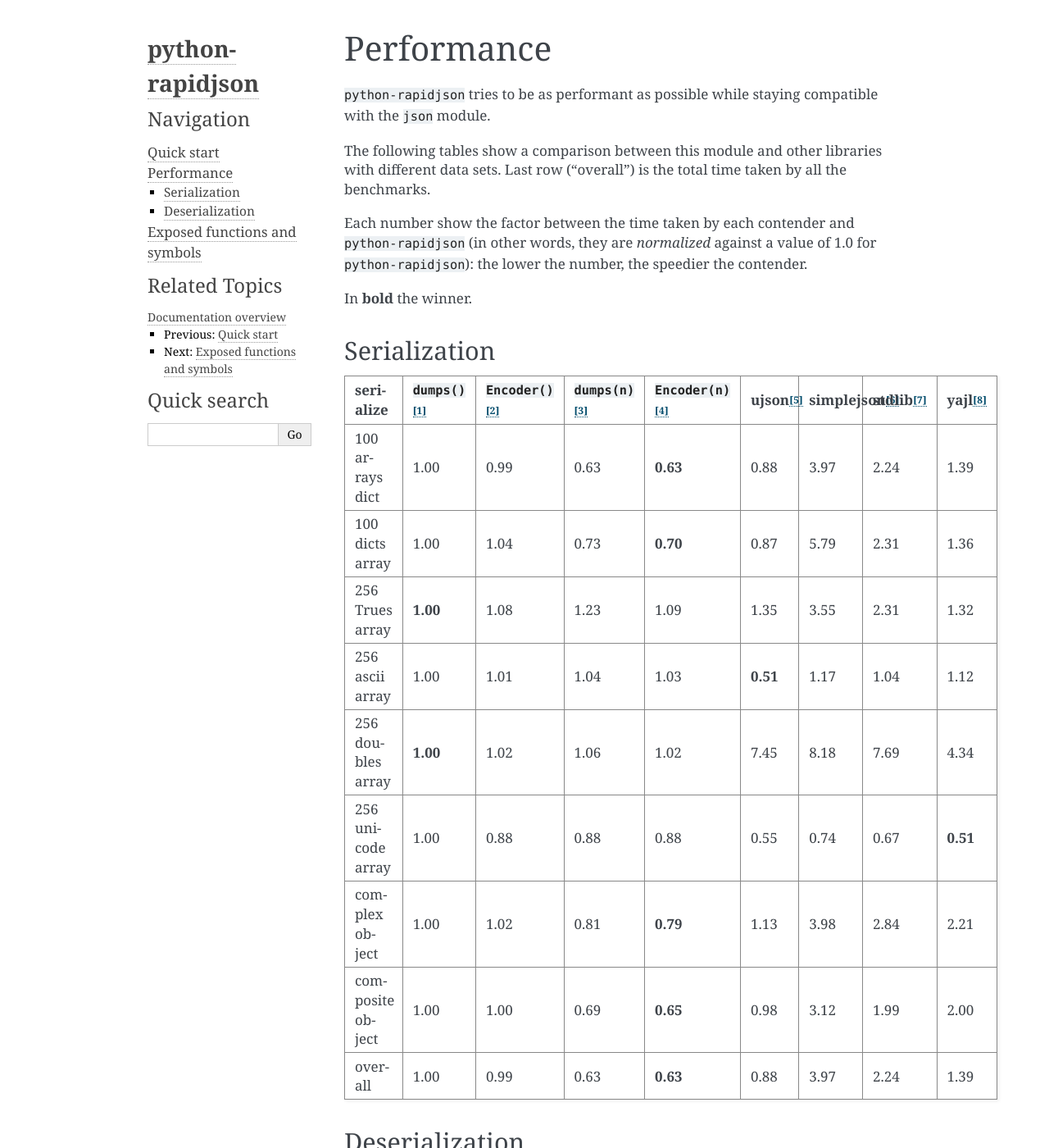
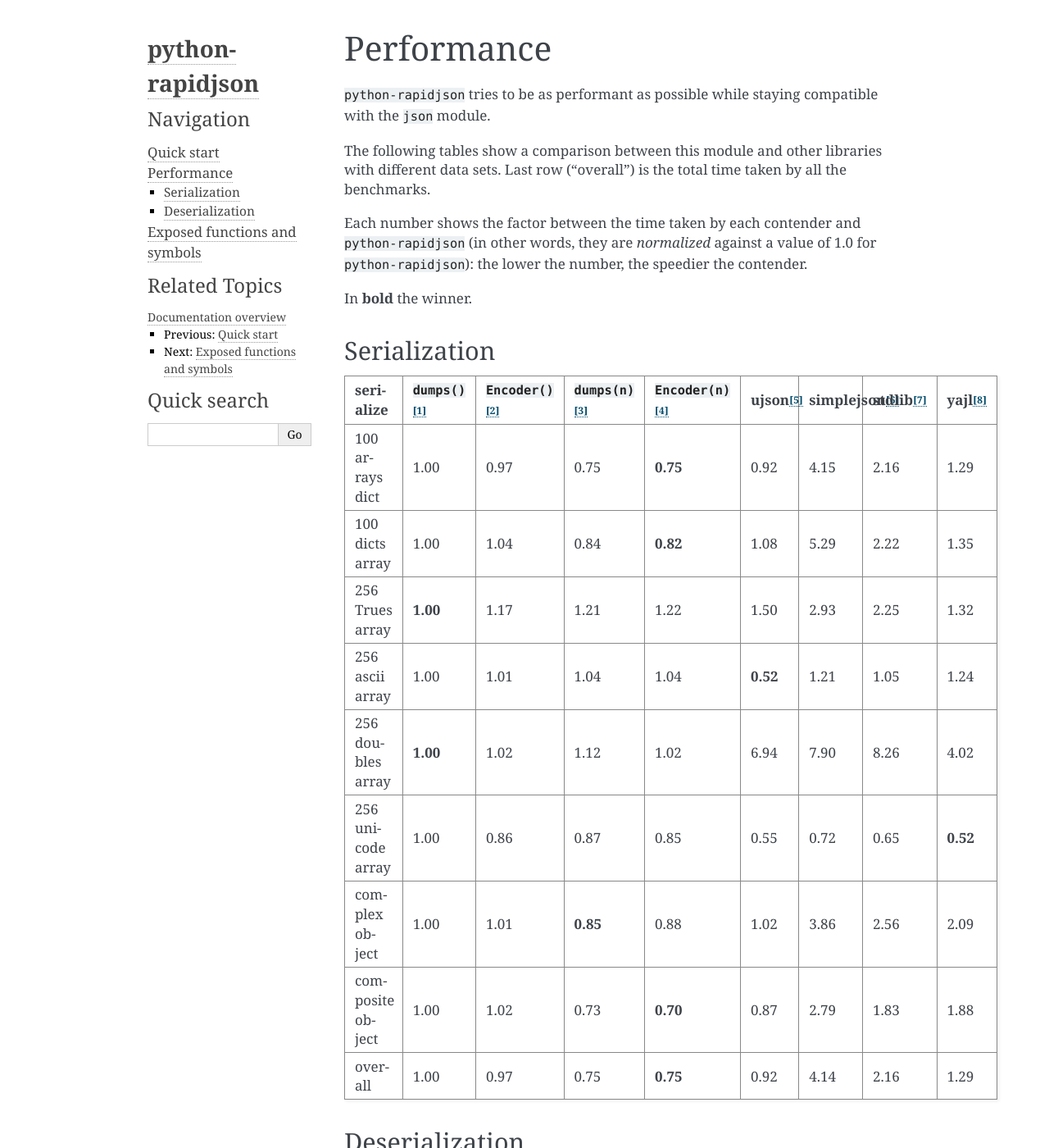
Before and after one commit to python-rapidjson/python-rapidjson, a Sphinx documentation site: the page built from docs/benchmarks.rst, in a window 1280 px wide and 1400 px high. Shown: the whole window at 82% size. Built offline with Sphinx 7.4.7, drawn with Linux system fonts in a browser that asks for light colours; some of the changed text lies outside the part shown.

Commit message:
Update speed comparison tables

```diff
--- a/docs/benchmarks.rst
+++ b/docs/benchmarks.rst
@@ -15,7 +15,7 @@ the ``json`` module.
 The following tables show a comparison between this module and other libraries with
 different data sets.  Last row (“overall”) is the total time taken by all the benchmarks.
 
-Each number show the factor between the time taken by each contender and
+Each number shows the factor between the time taken by each contender and
 ``python-rapidjson`` (in other words, they are *normalized* against a value of 1.0 for
 ``python-rapidjson``): the lower the number, the speedier the contender.
 
@@ -28,23 +28,23 @@ Serialization
 +-----------------------+----------------------+----------------------+----------------------+----------------------+----------------------+----------------------+----------------------+----------------------+
 |       serialize       |  ``dumps()``\ [1]_   | ``Encoder()``\ [2]_  |  ``dumps(n)``\ [3]_  | ``Encoder(n)``\ [4]_ |     ujson\ [5]_      |   simplejson\ [6]_   |     stdlib\ [7]_     |      yajl\ [8]_      |
 +=======================+======================+======================+======================+======================+======================+======================+======================+======================+
-|    100 arrays dict    |         1.00         |         0.99         |         0.63         |       **0.63**       |         0.88         |         3.97         |         2.24         |         1.39         |
+|    100 arrays dict    |         1.00         |         0.97         |         0.75         |       **0.75**       |         0.92         |         4.15         |         2.16         |         1.29         |
 +-----------------------+----------------------+----------------------+----------------------+----------------------+----------------------+----------------------+----------------------+----------------------+
-|    100 dicts array    |         1.00         |         1.04         |         0.73         |       **0.70**       |         0.87         |         5.79         |         2.31         |         1.36         |
+|    100 dicts array    |         1.00         |         1.04         |         0.84         |       **0.82**       |         1.08         |         5.29         |         2.22         |         1.35         |
 +-----------------------+----------------------+----------------------+----------------------+----------------------+----------------------+----------------------+----------------------+----------------------+
-|    256 Trues array    |       **1.00**       |         1.08         |         1.23         |         1.09         |         1.35         |         3.55         |         2.31         |         1.32         |
+|    256 Trues array    |       **1.00**       |         1.17         |         1.21         |         1.22         |         1.50         |         2.93         |         2.25         |         1.32         |
 +-----------------------+----------------------+----------------------+----------------------+----------------------+----------------------+----------------------+----------------------+----------------------+
-|    256 ascii array    |         1.00         |         1.01         |         1.04         |         1.03         |       **0.51**       |         1.17         |         1.04         |         1.12         |
+|    256 ascii array    |         1.00         |         1.01         |         1.04         |         1.04         |       **0.52**       |         1.21         |         1.05         |         1.24         |
 +-----------------------+----------------------+----------------------+----------------------+----------------------+----------------------+----------------------+----------------------+----------------------+
-|   256 doubles array   |       **1.00**       |         1.02         |         1.06         |         1.02         |         7.45         |         8.18         |         7.69         |         4.34         |
+|   256 doubles array   |       **1.00**       |         1.02         |         1.12         |         1.02         |         6.94         |         7.90         |         8.26         |         4.02         |
 +-----------------------+----------------------+----------------------+----------------------+----------------------+----------------------+----------------------+----------------------+----------------------+
-|   256 unicode array   |         1.00         |         0.88         |         0.88         |         0.88         |         0.55         |         0.74         |         0.67         |       **0.51**       |
+|   256 unicode array   |         1.00         |         0.86         |         0.87         |         0.85         |         0.55         |         0.72         |         0.65         |       **0.52**       |
 +-----------------------+----------------------+----------------------+----------------------+----------------------+----------------------+----------------------+----------------------+----------------------+
-|    complex object     |         1.00         |         1.02         |         0.81         |       **0.79**       |         1.13         |         3.98         |         2.84         |         2.21         |
+|    complex object     |         1.00         |         1.01         |       **0.85**       |         0.88         |         1.02         |         3.86         |         2.56         |         2.09         |
 +-----------------------+----------------------+----------------------+----------------------+----------------------+----------------------+----------------------+----------------------+----------------------+
-|   composite object    |         1.00         |         1.00         |         0.69         |       **0.65**       |         0.98         |         3.12         |         1.99         |         2.00         |
+|   composite object    |         1.00         |         1.02         |         0.73         |       **0.70**       |         0.87         |         2.79         |         1.83         |         1.88         |
 +-----------------------+----------------------+----------------------+----------------------+----------------------+----------------------+----------------------+----------------------+----------------------+
-|        overall        |         1.00         |         0.99         |         0.63         |       **0.63**       |         0.88         |         3.97         |         2.24         |         1.39         |
+|        overall        |         1.00         |         0.97         |         0.75         |       **0.75**       |         0.92         |         4.14         |         2.16         |         1.29         |
 +-----------------------+----------------------+----------------------+----------------------+----------------------+----------------------+----------------------+----------------------+----------------------+
 
 
@@ -54,23 +54,23 @@ Deserialization
 +-----------------------+-----------------------+-----------------------+-----------------------+-----------------------+-----------------------+-----------------------+-----------------------+-----------------------+
 |      deserialize      |   ``loads()``\ [9]_   | ``Decoder()``\ [10]_  |  ``loads(n)``\ [11]_  | ``Decoder(n)``\ [12]_ |         ujson         |      simplejson       |        stdlib         |         yajl          |
 +=======================+=======================+=======================+=======================+=======================+=======================+=======================+=======================+=======================+
-|    100 arrays dict    |         1.00          |         1.00          |       **0.90**        |         0.90          |         0.96          |         1.40          |         1.12          |         1.15          |
+|    100 arrays dict    |         1.00          |         1.00          |         0.90          |       **0.89**        |         0.96          |         1.52          |         1.17          |         1.14          |
 +-----------------------+-----------------------+-----------------------+-----------------------+-----------------------+-----------------------+-----------------------+-----------------------+-----------------------+
-|    100 dicts array    |         1.00          |         1.04          |       **0.87**        |         0.88          |         0.94          |         1.95          |         1.61          |         1.25          |
+|    100 dicts array    |         1.00          |         1.22          |       **0.85**        |         0.87          |         0.93          |         2.13          |         1.58          |         1.23          |
 +-----------------------+-----------------------+-----------------------+-----------------------+-----------------------+-----------------------+-----------------------+-----------------------+-----------------------+
-|    256 Trues array    |       **1.00**        |         1.24          |         1.17          |         1.25          |         1.16          |         2.09          |         1.87          |         1.86          |
+|    256 Trues array    |       **1.00**        |         1.37          |         1.19          |         1.24          |         1.12          |         2.04          |         1.77          |         1.77          |
 +-----------------------+-----------------------+-----------------------+-----------------------+-----------------------+-----------------------+-----------------------+-----------------------+-----------------------+
-|    256 ascii array    |       **1.00**        |         1.03          |         1.04          |         1.05          |         1.41          |         1.31          |         1.24          |         1.49          |
+|    256 ascii array    |       **1.00**        |         1.03          |         1.03          |         1.04          |         1.38          |         1.22          |         1.17          |         1.41          |
 +-----------------------+-----------------------+-----------------------+-----------------------+-----------------------+-----------------------+-----------------------+-----------------------+-----------------------+
-|   256 doubles array   |         1.00          |         1.01          |       **0.19**        |         0.19          |         0.44          |         0.91          |         0.85          |         0.56          |
+|   256 doubles array   |         1.00          |         0.96          |         0.26          |       **0.22**        |         0.50          |         1.06          |         0.99          |         0.52          |
 +-----------------------+-----------------------+-----------------------+-----------------------+-----------------------+-----------------------+-----------------------+-----------------------+-----------------------+
-|   256 unicode array   |       **1.00**        |         1.01          |         1.01          |         1.01          |         1.27          |         5.46          |         6.17          |         3.04          |
+|   256 unicode array   |       **1.00**        |         1.01          |         1.02          |         1.01          |         1.26          |         5.35          |         6.05          |         2.96          |
 +-----------------------+-----------------------+-----------------------+-----------------------+-----------------------+-----------------------+-----------------------+-----------------------+-----------------------+
-|    complex object     |         1.00          |         1.02          |       **0.78**        |         0.79          |         0.99          |         1.60          |         1.19          |         1.22          |
+|    complex object     |         1.00          |         1.02          |         0.98          |       **0.84**        |         1.09          |         1.79          |         1.31          |         1.34          |
 +-----------------------+-----------------------+-----------------------+-----------------------+-----------------------+-----------------------+-----------------------+-----------------------+-----------------------+
-|   composite object    |         1.00          |         1.01          |         0.80          |         0.81          |       **0.76**        |         2.06          |         1.38          |         1.29          |
+|   composite object    |         1.00          |         1.03          |         0.80          |         0.83          |       **0.75**        |         2.01          |         1.36          |         1.22          |
 +-----------------------+-----------------------+-----------------------+-----------------------+-----------------------+-----------------------+-----------------------+-----------------------+-----------------------+
-|        overall        |         1.00          |         1.00          |       **0.90**        |         0.90          |         0.96          |         1.41          |         1.13          |         1.15          |
+|        overall        |         1.00          |         1.00          |         0.90          |       **0.89**        |         0.96          |         1.52          |         1.18          |         1.14          |
 +-----------------------+-----------------------+-----------------------+-----------------------+-----------------------+-----------------------+-----------------------+-----------------------+-----------------------+
 
 .. [1] ``rapidjson.dumps()``
```
Also changed, not shown: README.rst (+19 -19 lines).
